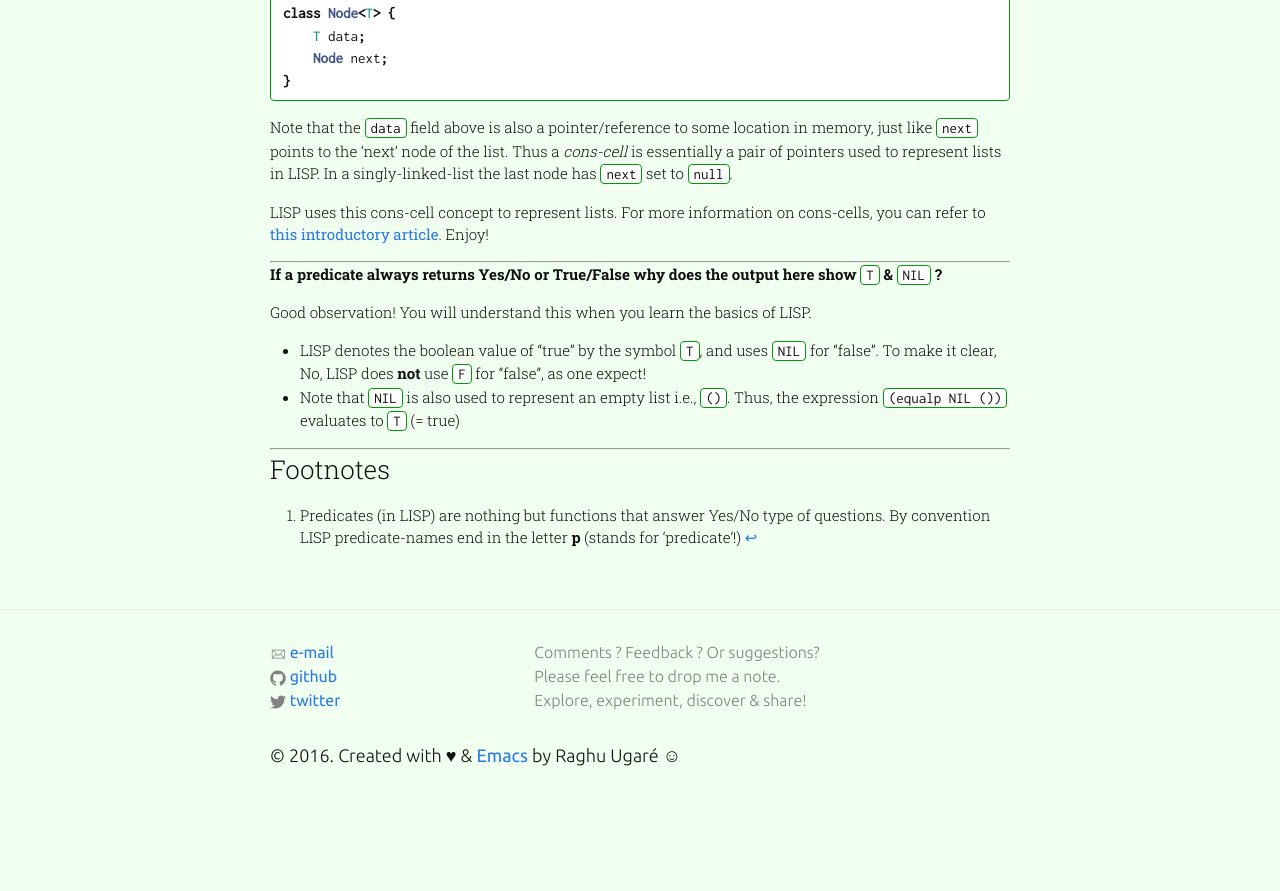
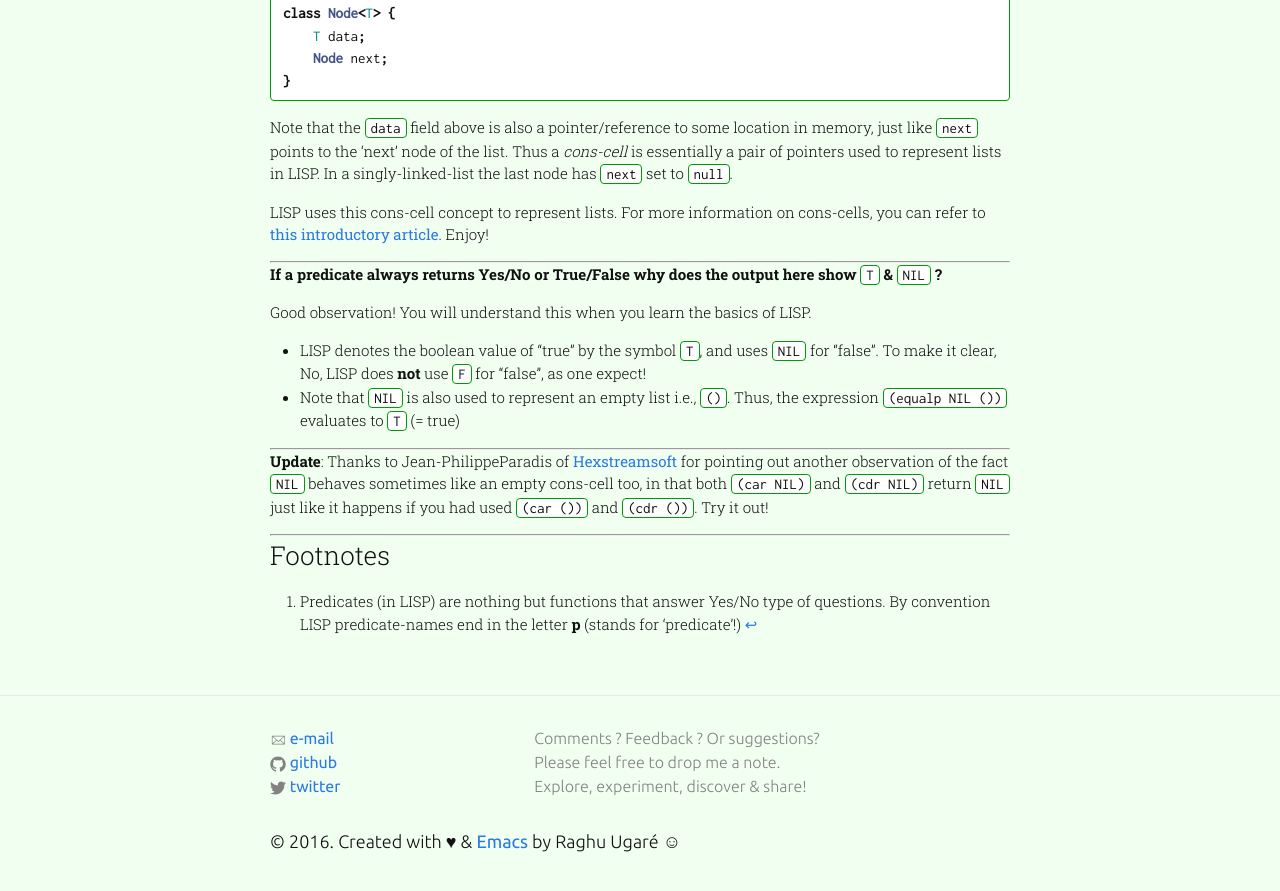
Before and after one commit to raghuugare/raghuugare.bkup, a Jekyll site: the page built from _posts/2014-12-19-subtle_difference.markdown, in a window 1280 px wide and 900 px high, scrolled down 1347 px. Shown: the top 891 px of the window. Built offline with Jekyll 4.4.1, drawn with Linux system fonts in a browser that asks for light colours; some web fonts are replaced; before the commit the page ends 2161 px from its top, so only the background shows below that.

Commit message:
Small update.

```diff
--- a/_posts/2014-12-19-subtle_difference.markdown
+++ b/_posts/2014-12-19-subtle_difference.markdown
@@ -86,7 +86,12 @@ Good observation! You will understand this when you learn the basics of LISP.
 
 ---
 
+**Update**: Thanks to Jean-PhilippeParadis of [Hexstreamsoft][link_hexstream] for pointing out another observation of the fact `NIL` behaves sometimes like an empty cons-cell too, in that both `(car NIL)` and `(cdr NIL)` return `NIL` just like it happens if you had used `(car ())` and `(cdr ())`. Try it out!
+
+---
+
 ### Footnotes
 
 [link_cons_cell]: http://c2.com/cgi/wiki?ConsCell
 [link_LISP]: http://en.wikipedia.org/wiki/Lisp_%28programming_language%29
+[link_hexstream]: https://www.hexstreamsoft.com
```
